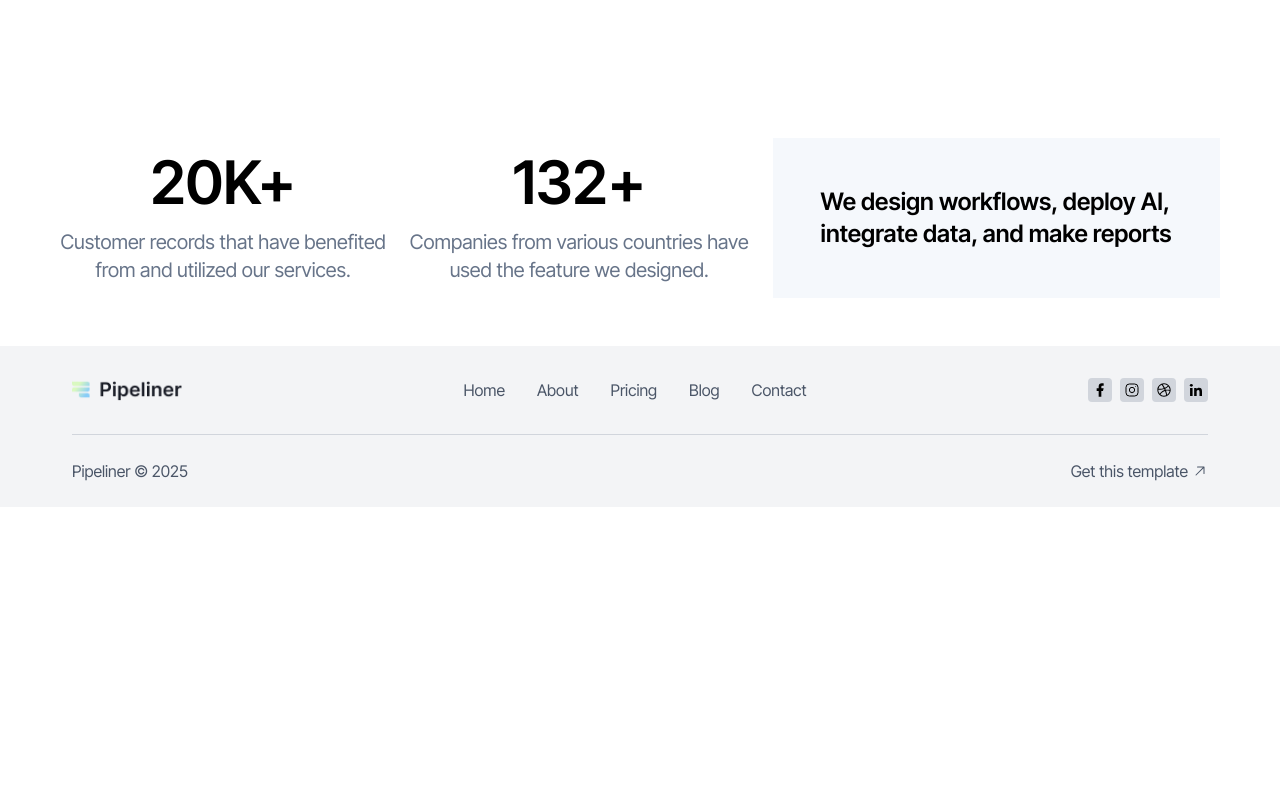
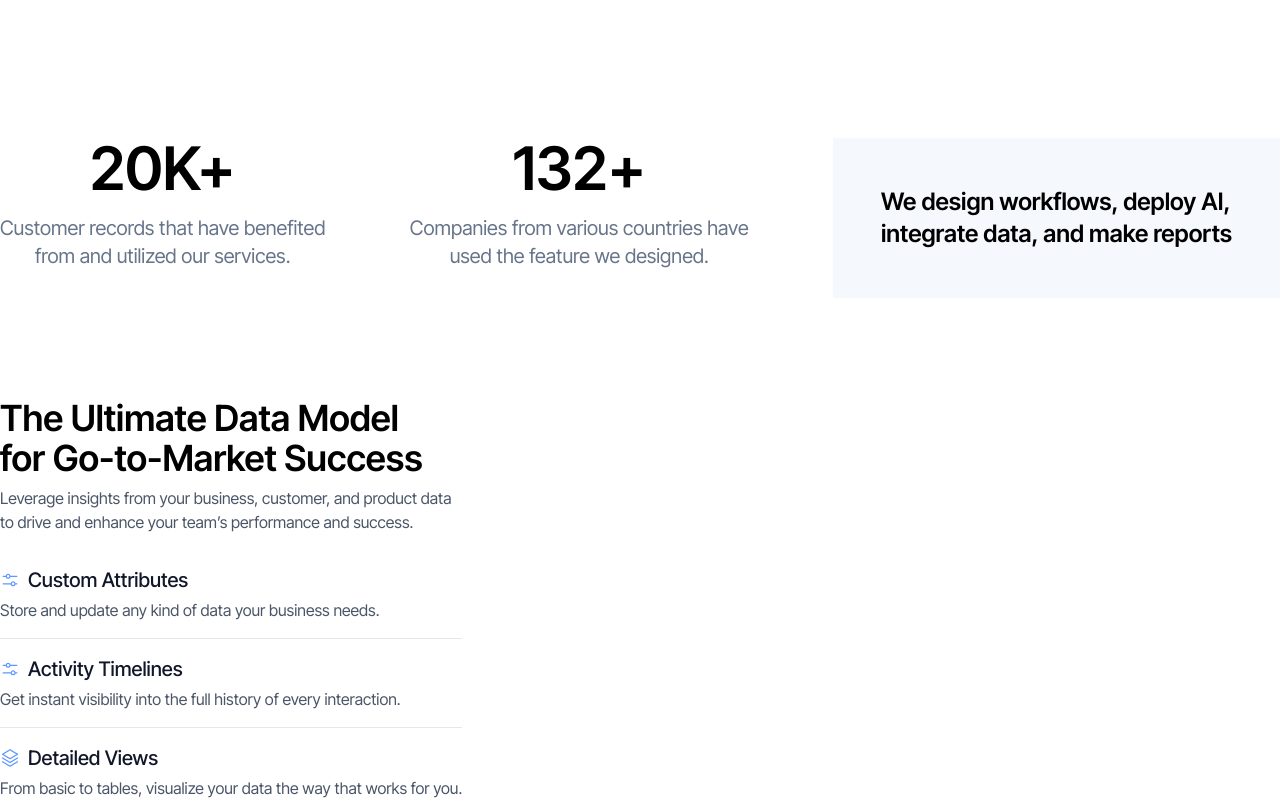
Before and after one commit to KyuzenDev/dipa-pipeliner, a Next.js app: page / in a window 1280 px wide. Shown: the part 1540-2340 px from the top of the page. Before the commit the page ends 2047 px from the top, so only its background shows below. Built offline with nearby package versions, Linux system fonts and the light colour scheme.

Commit message:
refactor(files): rename files for better clarity and consistency

```diff
--- a/src/app/page.tsx
+++ b/src/app/page.tsx
@@ -1,14 +1,16 @@
 
-import Features from "@/app/pipeliner-homepage/features/page";
+import FeaturesCRM from "@/app/pipeliner-homepage/features/featuresCRM";
 import Hero from "@/app/pipeliner-homepage/hero/page";
 import Stats from "@/app/pipeliner-homepage/stats/page";
+import FeaturesDataModel from "./pipeliner-homepage/features/featuresDataModel";
 
 export default function RootPage() {
   return (
     <>
       <Hero />
-      <Features />
+      <FeaturesCRM />
       <Stats />
+      <FeaturesDataModel />
     </>
   );
 }
--- a/src/app/pipeliner-homepage/features/page.tsx
+++ b/src/app/pipeliner-homepage/features/featuresCRM.tsx
@@ -1,13 +1,13 @@
 import { Badge } from "@/components/ui/badge";
 import { Avatar, AvatarFallback, AvatarImage } from "@/components/ui/avatar";
 
-export default function Features() {
+export default function FeaturesCRM() {
     return (
         <div className="flex flex-col items-center gap-20 py-25">
             <div className="text-center flex flex-col items-center gap-5">
                 <Badge>
                     <Avatar>
-                        <AvatarImage src="/avatar/jerrell.svg" sizes="sm"/>
+                        <AvatarImage src="/avatar/jerrell.svg" sizes="sm" />
                         <AvatarFallback>CN</AvatarFallback>
                     </Avatar>
                     Jerrell Luna
--- /dev/null
+++ b/src/app/pipeliner-homepage/features/featuresDataModel.tsx
@@ -0,0 +1,32 @@
+import { SlidersHorizontalIcon, StackIcon } from "@phosphor-icons/react/dist/ssr";
+
+export default function FeaturesDataModel() {
+    return (
+        <div className="flex flex-col justifity-between gap-20 py-25">
+            <div className="flex flex-col items-start gap-8">
+                <div className="flex flex-col gap-2 ">
+                    <h1 className="text-4xl font-semibold">The Ultimate Data Model <br />
+                        for Go-to-Market Success</h1>
+                    <p className="text-grayscale-600">Leverage insights from your business, customer, and product data <br />
+                        to drive and enhance your team&rsquo;s performance and success.   </p>
+                </div>
+                <div className="flex flex-col gap-4">
+                    <div className="flex flex-col gap-1 border-b-1 border-grayscale-200 pb-4">
+                        <p className="text-grayscale-900 text-xl font-medium flex gap-2 items-center"><SlidersHorizontalIcon className="text-primary-400" /> Custom Attributes</p>
+                        <p className="text-grayscale-600">Store and update any kind of data your business needs.</p>
+                    </div>
+                    <div className="flex flex-col gap-1 border-b-1 border-grayscale-200 pb-4">
+                        <p className="text-grayscale-900 text-xl font-medium flex gap-2 items-center"><SlidersHorizontalIcon className="text-primary-400" /> Activity Timelines</p>
+                        <p className="text-grayscale-600">Get instant visibility into the full history of every interaction.</p>
+                    </div>
+                    <div className="flex flex-col gap-1">
+                        <p className="text-grayscale-900 text-xl font-medium flex gap-2 items-center"><StackIcon className="text-primary-400" /> Detailed Views</p>
+                        <p className="text-grayscale-600">From basic to tables, visualize your data the way that works for you.</p>
+                    </div>
+
+                </div>
+            </div>
+            <div></div>
+        </div>
+    );
+}
--- a/src/app/pipeliner-homepage/stats/page.tsx
+++ b/src/app/pipeliner-homepage/stats/page.tsx
@@ -1,7 +1,6 @@
 export default function Stats() {
     return (
-        <div className="flex flex-col items-center gap-20">
-            <div className="flex items-center gap-6">
+        <div className="flex justify-between gap-6">
 
             <div className="flex flex-col gap-4 items-center">
                 <h1 className="text-6xl font-semibold">20K+</h1>
@@ -16,8 +15,6 @@ export default function Stats() {
             <div className="p-12 bg-[#F5F8FC] items-center">
                 <h1 className="text-2xl font-semibold">We design workflows, deploy AI, <br /> integrate data, and make reports</h1>
             </div>
-
-            </div>
         </div>
     );
 }
```
Lines whose indentation alone changed are shown as unchanged.
